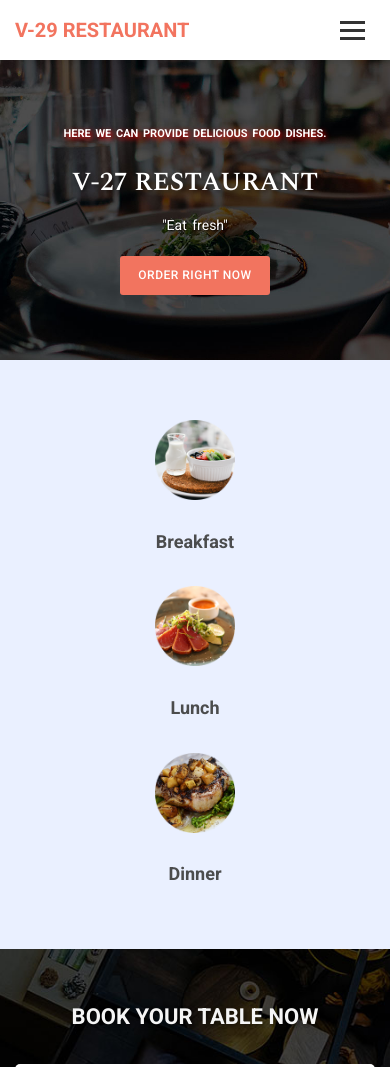
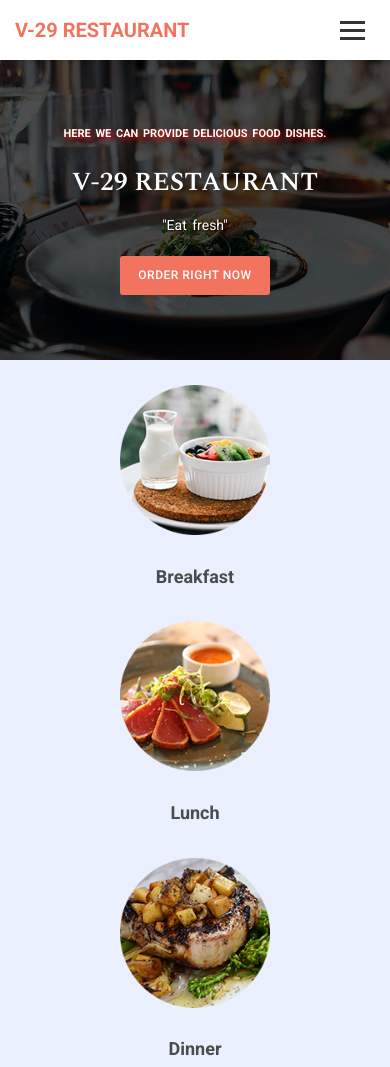
Before and after one commit to VIREN2779/restaurants-booking-table, a website: page public/index.html in a window 390 px wide. Shown: the top 1067 px of the page. Drawn offline with nearby package versions, Linux system fonts and the light colour scheme.

Commit message:
#1 fix: update restaurant name and adjust service section styles for improved layout

```diff
--- a/public/index.html
+++ b/public/index.html
@@ -35,7 +35,7 @@
     <!-- Hero Section -->
     <section id="upper-main-section">
         <h3>Here we can provide delicious food dishes.</h3>
-        <h1>V-27 Restaurant</h1>
+        <h1>V-29 Restaurant</h1>
         <p>"Eat fresh"</p>
         <a href="#order" class="btntwo">Order Right Now</a>
     </section>
@@ -210,7 +210,7 @@
                 <a href="#"><i class="fa-brands fa-twitter"></i></a>
                 <a href="#"><i class="fa-brands fa-facebook"></i></a>
             </div>
-            <p class="copyright">Copyright © 2022 V-27 Restaurant</p>
+            <p class="copyright">Copyright © 2026 V-29 Restaurant</p>
         </footer>
     </div>
 
--- a/public/my.css
+++ b/public/my.css
@@ -169,10 +169,9 @@ nav .menu a:hover {
    SERVICES SECTION (Breakfast, Lunch, Dinner)
    ======================================== */
 .services {
-    margin-top: 50px;
-    margin-bottom: 50px;
+    margin-top: 25px;
+    margin-bottom: 25px;
     background-color: #eaf0ff;
-    padding: 40px 20px;
 }
 
 .services .container {
@@ -198,8 +197,8 @@ nav .menu a:hover {
 }
 
 .services .service-item img {
-    width: 100px;
-    height: 100px;
+    width: 200px;
+    height: 200px;
     object-fit: contain;
     transition: transform 0.3s ease;
 }
@@ -791,11 +790,6 @@ nav .menu a:hover {
     }
 
     /* Services */
-    .services {
-        margin-top: 30px;
-        margin-bottom: 30px;
-        padding: 30px 15px;
-    }
 
     .services .row {
         flex-direction: column;
@@ -810,8 +804,8 @@ nav .menu a:hover {
     }
 
     .services .service-item img {
-        width: 80px;
-        height: 80px;
+        width: 150px;
+        height: 150px;
     }
 
     /* Book Table */
```
